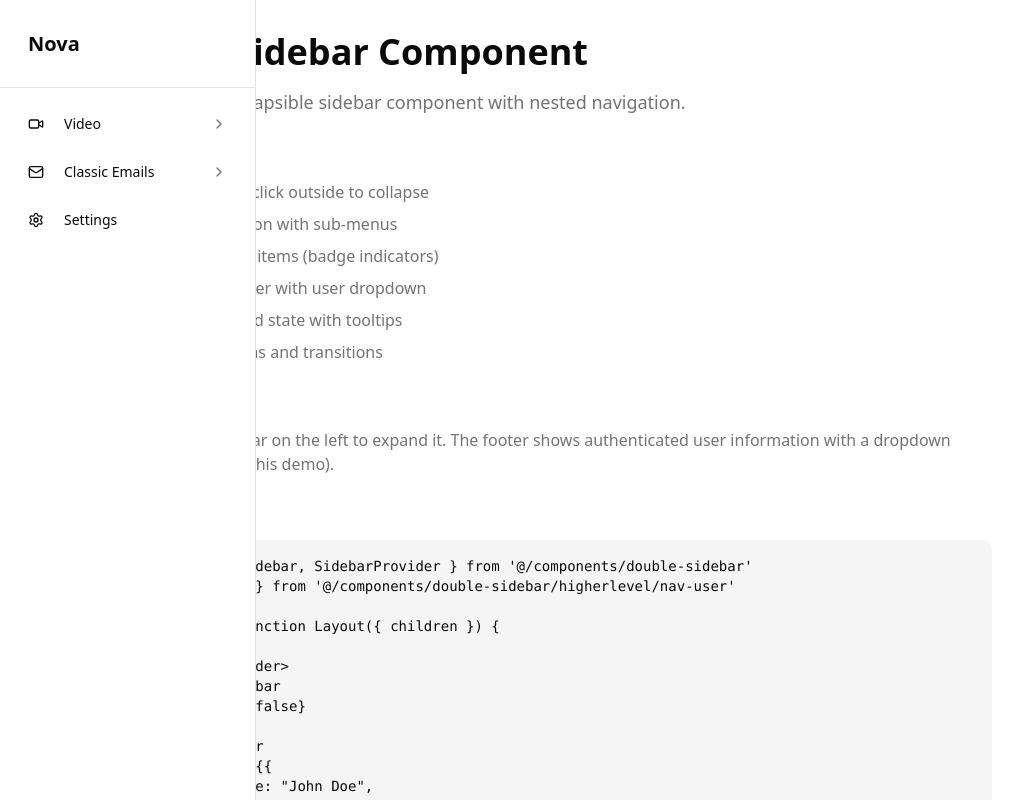
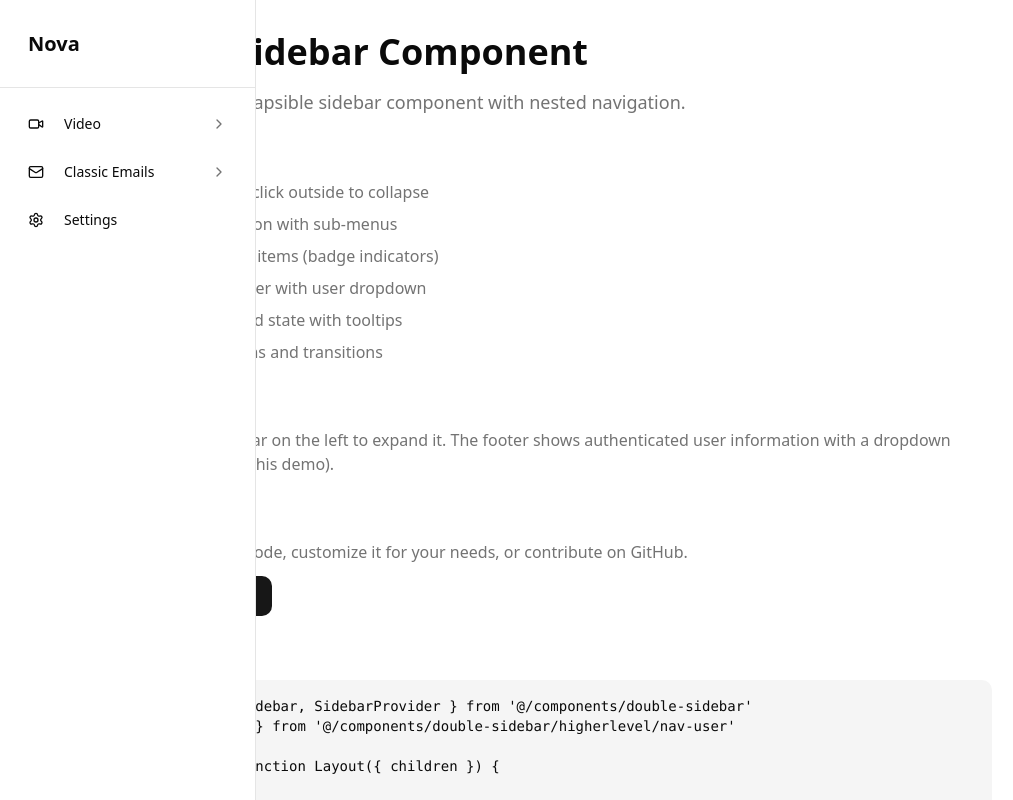
Before and after one commit to EtcetFelix/double-sidebar, a Next.js app: page / in a window 1280 px wide. Shown: the whole page, without its empty margins (0-1013 px from the left). Built offline with nearby package versions, Linux system fonts and the light colour scheme.

Commit message:
add a link to the github project

```diff
--- a/app/page.tsx
+++ b/app/page.tsx
@@ -26,6 +26,24 @@
             <p className="text-muted-foreground">
               Hover over the sidebar on the left to expand it. The footer shows authenticated user information with a dropdown menu (not shown in this demo).
             </p>
+          </section>
+
+          <section>
+            <h2 className="text-2xl font-semibold mb-2">Get the Code</h2>
+            <p className="text-muted-foreground mb-3">
+              View the full source code, customize it for your needs, or contribute on GitHub.
+            </p>
+            <a
+              href="https://github.com/EtcetFelix/double-sidebar"
+              target="_blank"
+              rel="noopener noreferrer"
+              className="inline-flex items-center gap-2 px-4 py-2 bg-primary text-primary-foreground rounded-lg hover:bg-primary/90 transition-colors"
+            >
+              <svg className="w-5 h-5" fill="currentColor" viewBox="0 0 24 24">
+                <path fillRule="evenodd" d="M12 2C6.477 2 2 6.484 2 12.017c0 4.425 2.865 8.18 6.839 9.504.5.092.682-.217.682-.483 0-.237-.008-.868-.013-1.703-2.782.605-3.369-1.343-3.369-1.343-.454-1.158-1.11-1.466-1.11-1.466-.908-.62.069-.608.069-.608 1.003.07 1.531 1.032 1.531 1.032.892 1.53 2.341 1.088 2.91.832.092-.647.35-1.088.636-1.338-2.22-.253-4.555-1.113-4.555-4.951 0-1.093.39-1.988 1.029-2.688-.103-.253-.446-1.272.098-2.65 0 0 .84-.27 2.75 1.026A9.564 9.564 0 0112 6.844c.85.004 1.705.115 2.504.337 1.909-1.296 2.747-1.027 2.747-1.027.546 1.379.202 2.398.1 2.651.64.7 1.028 1.595 1.028 2.688 0 3.848-2.339 4.695-4.566 4.943.359.309.678.92.678 1.855 0 1.338-.012 2.419-.012 2.747 0 .268.18.58.688.482A10.019 10.019 0 0022 12.017C22 6.484 17.522 2 12 2z" clipRule="evenodd" />
+              </svg>
+              View on GitHub
+            </a>
           </section>
 
           <section>
```
